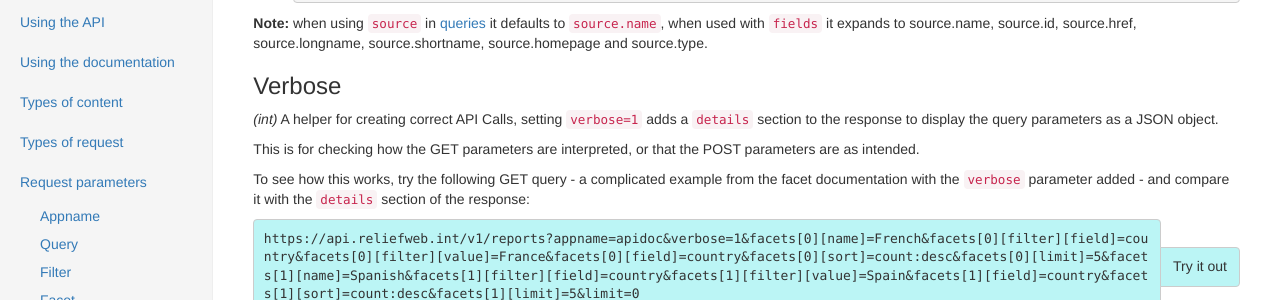
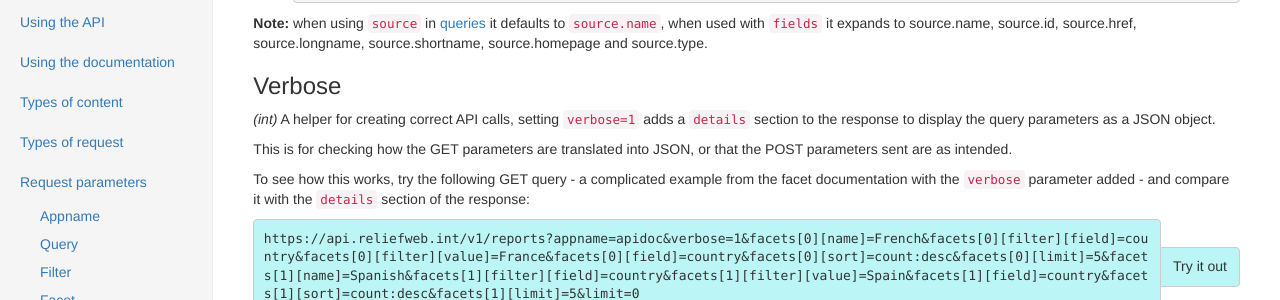
Before and after one commit to UN-OCHA/rwint-api-doc, a Jekyll site: the page index.html, which Jekyll copies as it is, in a window 1280 px wide and 900 px high, scrolled down 18638 px. Shown: the part 149-449 px from the top of the window. Built offline with Jekyll 4.4.1, drawn with Linux system fonts in a browser that asks for light colours.

Commit message:
change capitalization and phrasing

```diff
--- a/index.html
+++ b/index.html
@@ -1340,9 +1340,9 @@
 
           <h3 id="verbose">Verbose </h3>
 
-          <p><em>(int)</em> A helper for creating correct API Calls, setting <code>verbose=1</code> adds a <code>details</code> section to the response to display the query parameters as a JSON object.</p>
-
-          <p>This is for checking how the GET parameters are interpreted, or that the POST parameters are as intended.</p>
+          <p><em>(int)</em> A helper for creating correct API calls, setting <code>verbose=1</code> adds a <code>details</code> section to the response to display the query parameters as a JSON object.</p>
+
+          <p>This is for checking how the GET parameters are translated into JSON, or that the POST parameters sent are as intended.</p>
 
           <p>To see how this works, try the following GET query - a complicated example from the facet documentation with the <code>verbose</code> parameter added - and compare it with the <code>details</code> section of the response:</p>
 
```
